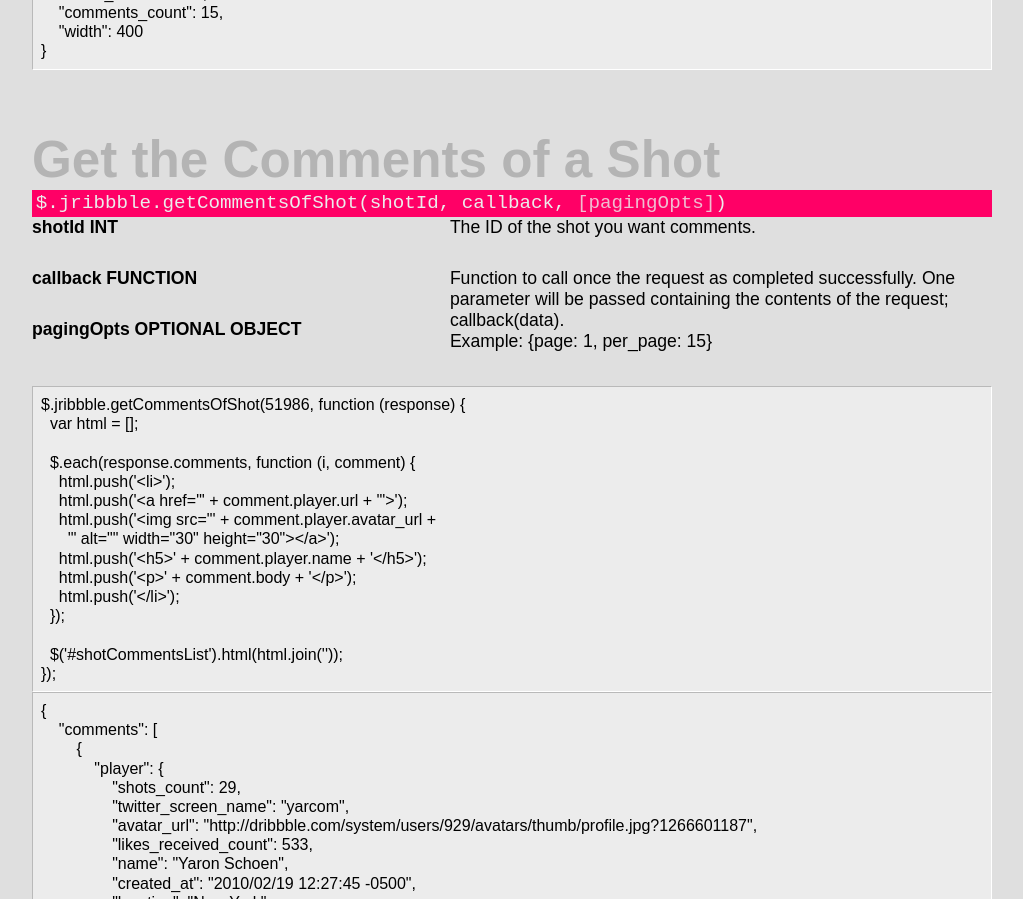
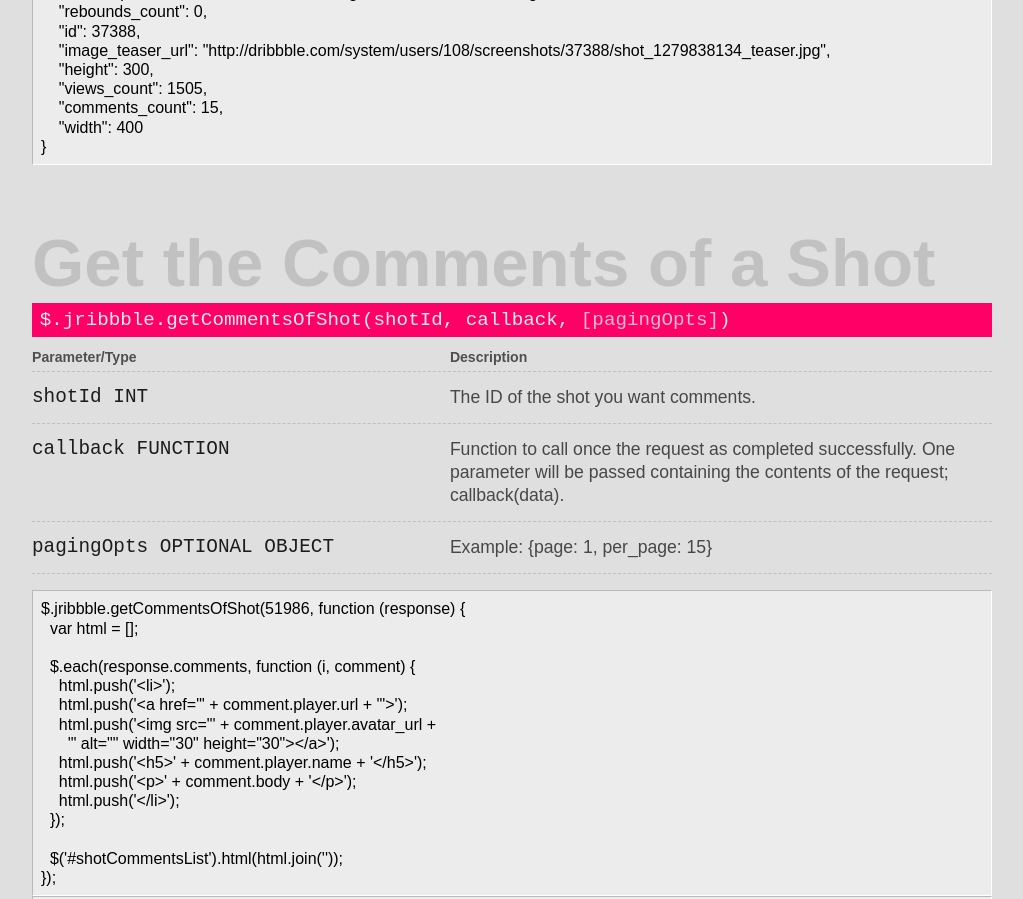
Before and after one commit to tylergaw/jribbble.com, a plain HTML site: page index.html in a window 1280 px wide. Shown: the part 2300-3199 px from the top of the page, without its empty margins (128-1151 px from the left). Drawn offline with Linux system fonts and the light colour scheme.

Commit message:
Starting new markup and styles for method descriptions

```diff
--- a/css/src/_features.scss
+++ b/css/src/_features.scss
@@ -5,8 +5,8 @@
 
 	h1
 	{
-		color: lighten(#353535, 50%);
-		font-size: 3.2em;
+		color: lighten(#353535, 55%);
+		font-size: 4.2em;
 		font-weight: 700;
 		line-height: 1em;
 		margin-bottom: 0.1em;
@@ -14,11 +14,10 @@
 
 	h2
 	{
-		//color: #ff0066;
 		background-color: #ff0066;
 		color: #ececec;
 		@include botanika(1.2em, 1.4em);
-		text-indent: 0.2em;
+		padding: 0.2em 0.4em;
 
 		i
 		{
@@ -29,24 +28,41 @@
 
 .method-description
 {
+	color: #474747;
 	font-size: 1.1em;
 	overflow: hidden;
-}
 
-	.method-description dt
+	li
 	{
-		clear: left;
+		border-bottom: 1px dashed darken(#ccc, 5%);
+		overflow: hidden;
+		padding: 0.8em 0;
+
+		&:first-child
+		{
+			padding: 0.7em 0 0.4em 0;
+
+			h3, p
+			{
+				color: lighten(#353535, 10%);
+				@include dagny(0.8em);
+				font-weight: 700;
+			}
+		}
+	}
+
+	h3
+	{
+		color: darken(#353535, 10%);
 		float: left;
-		font-weight: 700;
-		line-height: 1.2em;
-		padding-bottom: 30px;
+		@include botanika(1.1em, 1.2em);
 		width: 40.1878914%;
 	}
 
-	.method-description dd
+	p
 	{
 		float: right;
-		line-height: 1.2em;
+		line-height: 1.3em;
 		width: 56.4718163%;
-		vertical-align: top;
 	}
+}
--- a/index.html
+++ b/index.html
@@ -51,12 +51,20 @@
 		<header>
 			<h1>Get a shot</h1>
 			<h2>$.jribbble.getShotById(shotId, callback)</h2>
-			<dl class="method-description">
-				<dt>shotId INT</dt>
-				<dd>The ID of the shot you're looking for.</dd>
-				<dt>callback FUNCTION</dt>
-				<dd>Function to call once the request as completed successfully. One parameter will be passed containing the contents of the request; callback(data).</dd>
-			</dl>
+			<ul class="method-description">
+				<li>
+					<h3>Parameter/Type</h3>
+					<p>Description</p>
+				</li>
+				<li>
+					<h3>shotId INT</h3>
+					<p>The ID of the shot you're looking for.</p>
+				</li>
+				<li>
+					<h3>callback FUNCTION</h3>
+					<p>Function to call once the request as completed successfully. One parameter will be passed containing the contents of the request; callback(data).</p>
+				</li>
+			</ul>
 		</header>
 
 		<div class="feature-examples">
@@ -143,14 +151,24 @@
 		<header>
 			<h1>Get the Comments of a Shot</h1>
 			<h2>$.jribbble.getCommentsOfShot(shotId, callback, <i>[pagingOpts]</i>)</h2>
-			<dl class="method-description">
-				<dt>shotId INT</dt>
-				<dd>The ID of the shot you want comments.</dd>
-				<dt>callback FUNCTION</dt>
-				<dd>Function to call once the request as completed successfully. One parameter will be passed containing the contents of the request; callback(data).</dd>
-				<dt>pagingOpts OPTIONAL OBJECT</dt>
-				<dd>Example: {page: 1, per_page: 15}</dd>
-			</dl>
+			<ul class="method-description">
+				<li>
+					<h3>Parameter/Type</h3>
+					<p>Description</p>
+				</li>
+				<li>
+					<h3>shotId INT</h3>
+					<p>The ID of the shot you want comments.</p>
+				</li>
+				<li>
+					<h3>callback FUNCTION</h3>
+					<p>Function to call once the request as completed successfully. One parameter will be passed containing the contents of the request; callback(data).</p>
+				</li>
+				<li>
+					<h3>pagingOpts OPTIONAL OBJECT</h3>
+					<p>Example: {page: 1, per_page: 15}</p>
+				</li>
+			</ul>
 		</header>
 		<div class="feature-examples">
 
```
Also changed, not shown: css/core.css.
